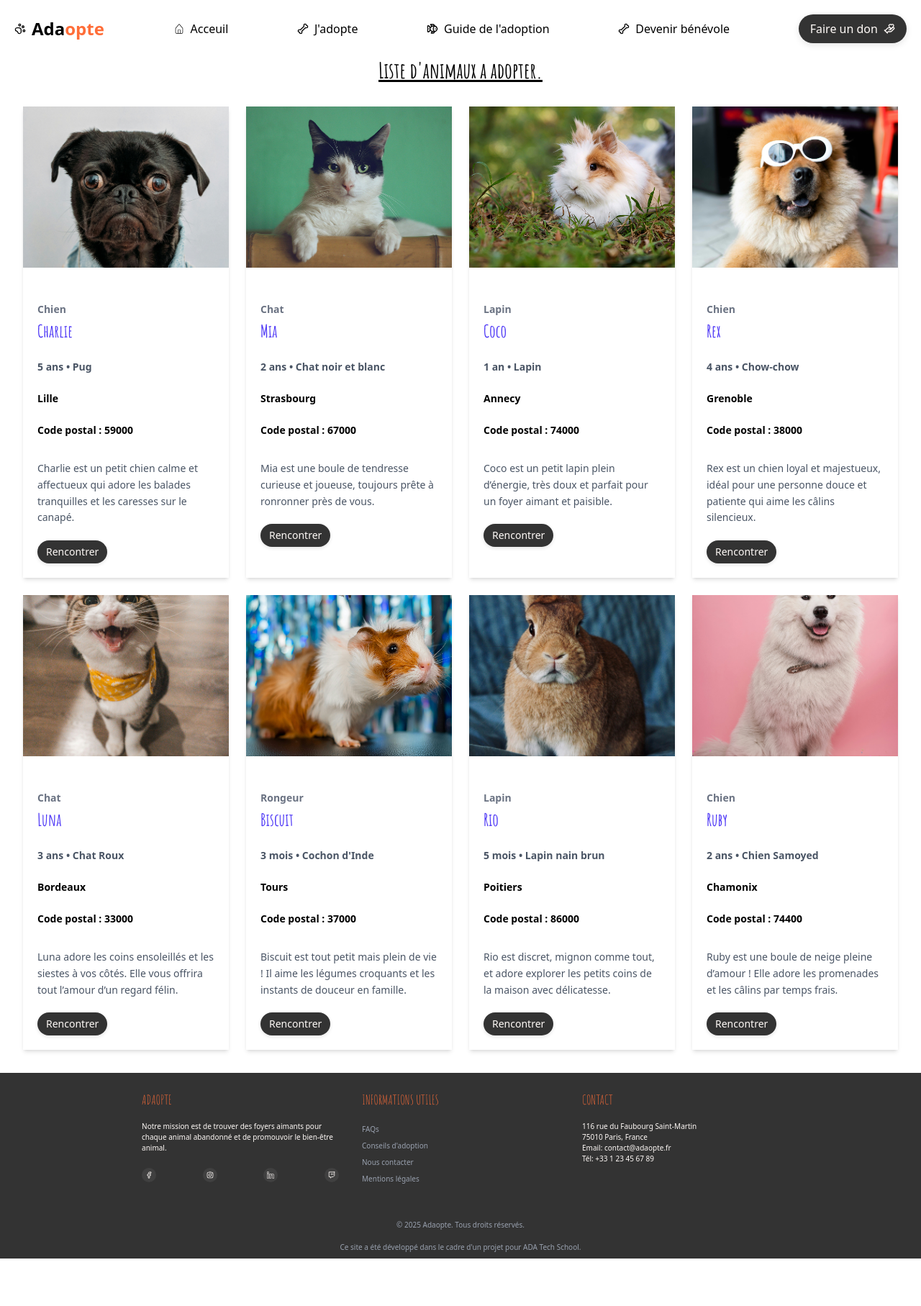
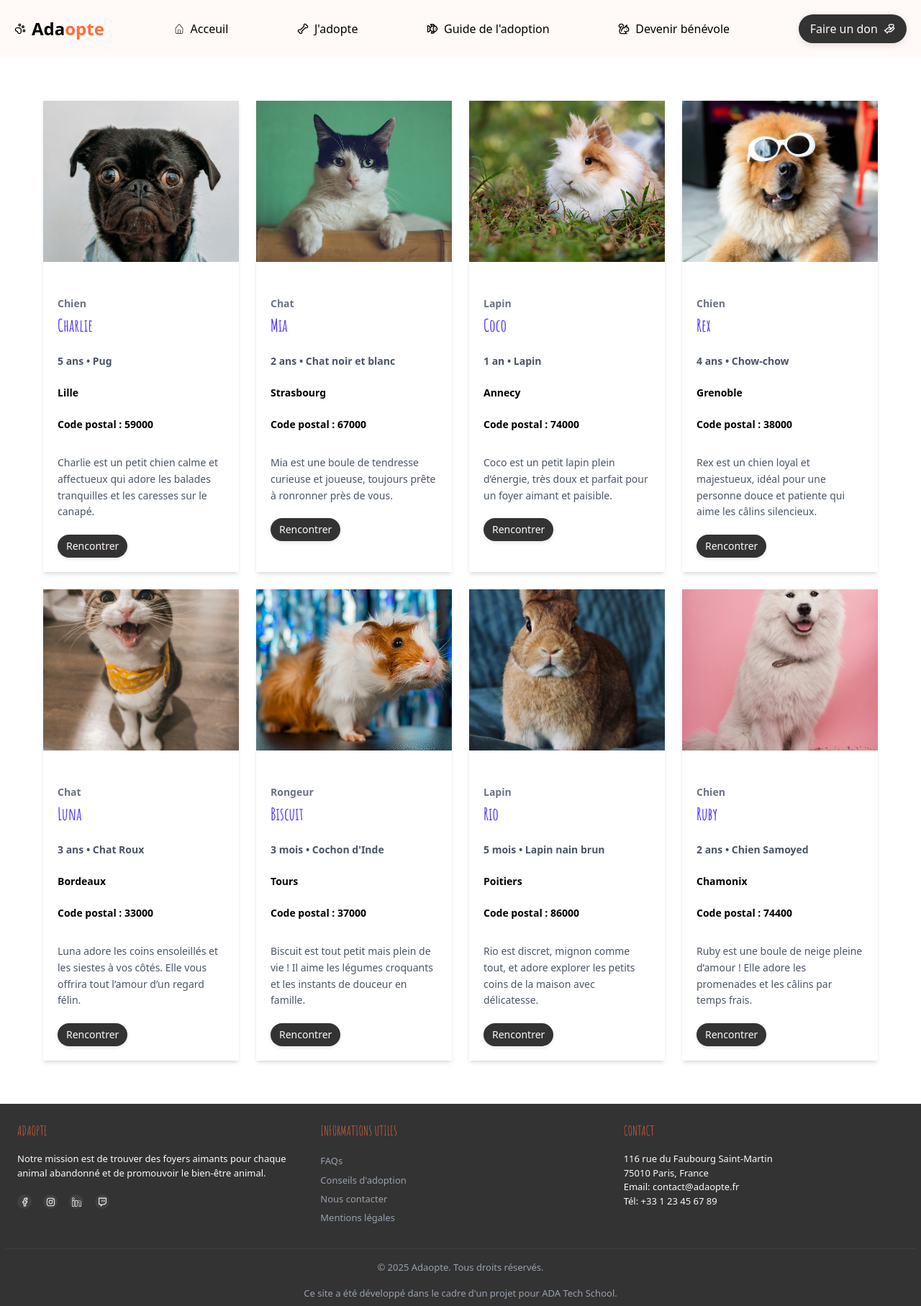
Before and after one commit to gaultierpatrice/adaopte, a React (Vite) app: page /listing in a window 1280 px wide. Shown: the whole page at 72% size. Before the commit the page ends 1749 px from the top, so only its background shows below. Built offline with nearby package versions, Linux system fonts and the light colour scheme.

Commit message:
fix: correcting misspelling, and other mistakes

```diff
--- a/src/components/Card.tsx
+++ b/src/components/Card.tsx
@@ -78,7 +78,7 @@ function Card({
         </p>
       )}
       {title && (
-        <p className="flex justify-center text-center pt-4 text-xl text-black px-5 font-bold min-h-[72px] flex items-center justify-center">
+        <p className="flex justify-center text-center pt-4 text-xl text-black px-5 font-bold min-h-[72px] items-center">
           {title}
         </p>
       )}
--- a/src/components/Footer.tsx
+++ b/src/components/Footer.tsx
@@ -7,14 +7,14 @@ export default function Footer() {
   return (
     <>
       <footer className="flex flex-col items-center bg-(--dark-color) text-(--primary-color) p-2">
-        <div className="flex flex-row">
+        <div className="flex flex-row w-full">
           <section className="flex-1">
             <h2>ADAOPTE</h2>
             <p className="">
               Notre mission est de trouver des foyers aimants pour chaque animal
               abandonné et de promouvoir le bien-être animal.
             </p>
-            <div className="flex flex-row justify-between mt-5">
+            <div className="flex flex-row gap-4 mt-5">
               <a
                 href="#"
                 className="flex items-center justify-center h-5 w-5 bg-neutral-700 rounded-full"
@@ -70,7 +70,7 @@ export default function Footer() {
             </ul>
           </section>
         </div>
-        <div className="flex flex-col justify-center items-center text-gray-400 mt-5">
+        <div className="flex flex-col justify-center items-center w-full text-gray-400 mt-5 border-t border-neutral-700">
           <p>© 2025 Adaopte. Tous droits réservés.</p>
           <p>
             Ce site a été développé dans le cadre d'un projet pour ADA Tech
--- a/src/components/NavBar.tsx
+++ b/src/components/NavBar.tsx
@@ -11,7 +11,7 @@ import {
 
 function NavBar() {
   return (
-    <header className="flex flex-row justify-between p-5">
+    <header className="flex flex-row justify-between p-5 bg-(--primary-color)">
       <h2 className="flex items-center font-bold gap-2">
         <span>
           <LuPawPrint />
@@ -33,7 +33,7 @@ function NavBar() {
         <span>Guide de l'adoption</span>
       </a>
       <NavLink to="/devenir-benevole" className="flex items-center gap-2">
-        <LuBone />
+        <LuSquirrel />
         <span>Devenir bénévole</span>
       </NavLink>
       <Button className="flex items-center gap-2">
--- a/src/index.css
+++ b/src/index.css
@@ -33,7 +33,7 @@ h1,
 }
 
 footer {
-  font-size: x-small;
+  font-size: small;
 }
 
 footer h2 {
--- a/src/pages/LandingPage.tsx
+++ b/src/pages/LandingPage.tsx
@@ -99,7 +99,7 @@ function LandingPage() {
               ouvriez votre foyer ou votre coeur, vous pouvez offrir une seconde
               chance à un animal abandonné.
             </p>
-            <div className="flex flex-row justify-center gap-5 px-60">
+            <div className="flex flex-row justify-center gap-5 px-20">
               <Button>Adopter un animal</Button>
               <Button className="gap-2" variant="secondary">
                 Faire un don <LuHandHeart />
--- a/src/pages/ListingPage.tsx
+++ b/src/pages/ListingPage.tsx
@@ -26,10 +26,7 @@ function ListingPage() {
   return (
     <>
       <main className="min-h-[650px] flex flex-col items-center justify-center">
-        <h1 className="text-3xl font-bold underline">
-          Liste d'animaux a adopter.
-        </h1>
-        <div className="grid grid-cols-4 gap-6 p-8">
+        <div className="grid grid-cols-4 gap-6 p-15">
           {animals.map((animal, index) => (
             <Card
               key={index}
--- a/src/pages/VolunteerPage.tsx
+++ b/src/pages/VolunteerPage.tsx
@@ -7,7 +7,7 @@ function VolunteerPage() {
         src="src/pictures/alin-luna-8LfPXM6abRk-unsplash.jpg"
         alt="chien dans une cage"
         title="Devenir bénévole"
-        subtitle="Offrez votre temps, changerez des vies. Chez adaopte,chaque bénévole à redonner espor aux animaux en attente d'un foyer"
+        subtitle="Offrez votre temps, changerez des vies. Chez adaopte,chaque bénévole à redonner espoir aux animaux en attente d'un foyer."
       />
       <div className="flex flex-col justify-center items-center p-50 max-w-4xl ">
         <h2 className="text-sm font-bold mb-5 underline">
```
